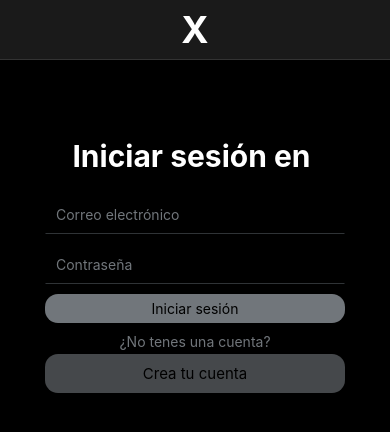
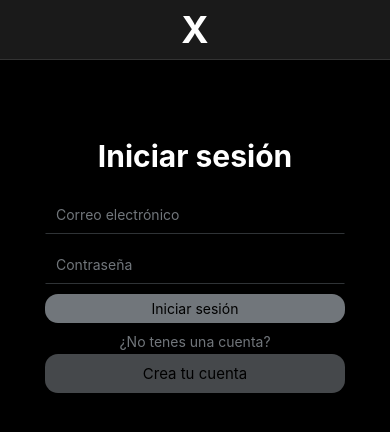
Before and after one commit to martinamicaliczka/tpX, a React Native app: screen /Login in a window 390 px wide. Shown: the top 432 px of the page. Built offline with nearby package versions, Linux system fonts and the light colour scheme; no server answers.

Commit message:
me pide commit

```diff
--- a/src/screens/Login.js
+++ b/src/screens/Login.js
@@ -45,7 +45,7 @@ export default class Login extends Component {
     render() {
         return (
         <View style={styles.container}>
-            <Text style={styles.titulo}>Iniciar sesión en </Text>
+            <Text style={styles.titulo}>Iniciar sesión</Text>
             {this.state.error ? <Text style={styles.error}>El mail o la contraseña ingresada es incorrecta</Text> : null}
             <TextInput style={styles.input}
                 keyboardType='email-address'
```
